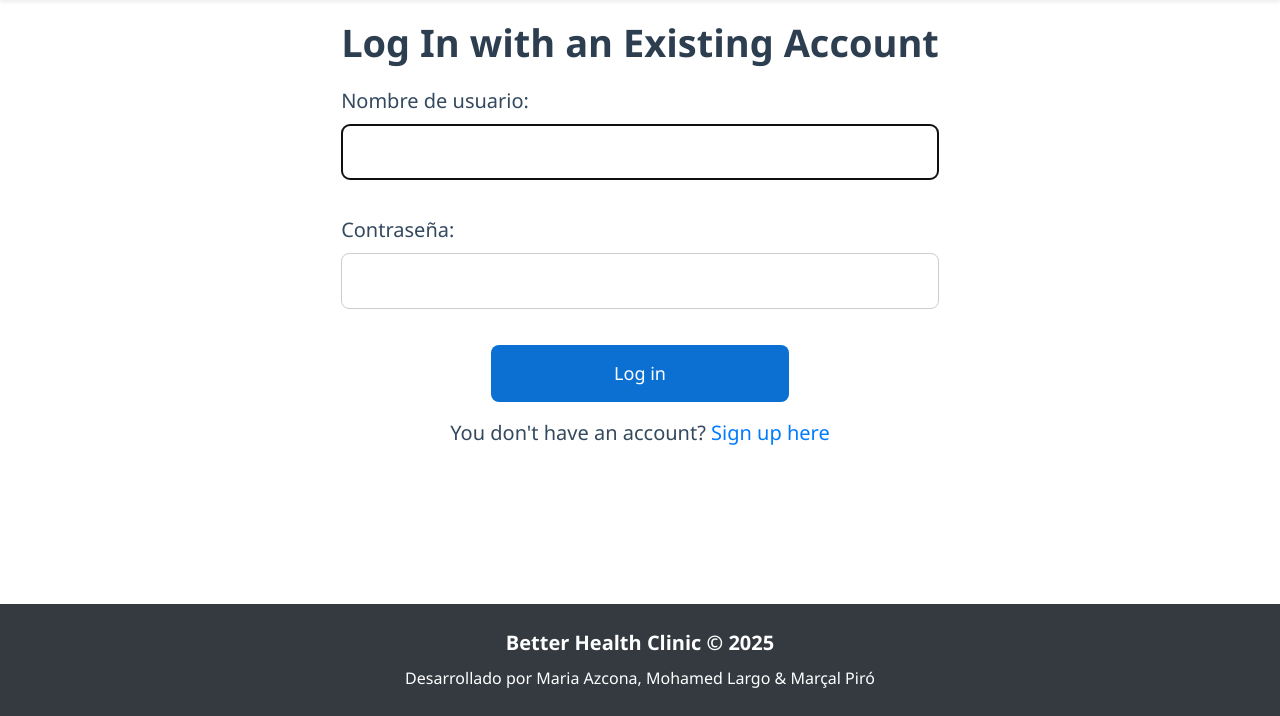
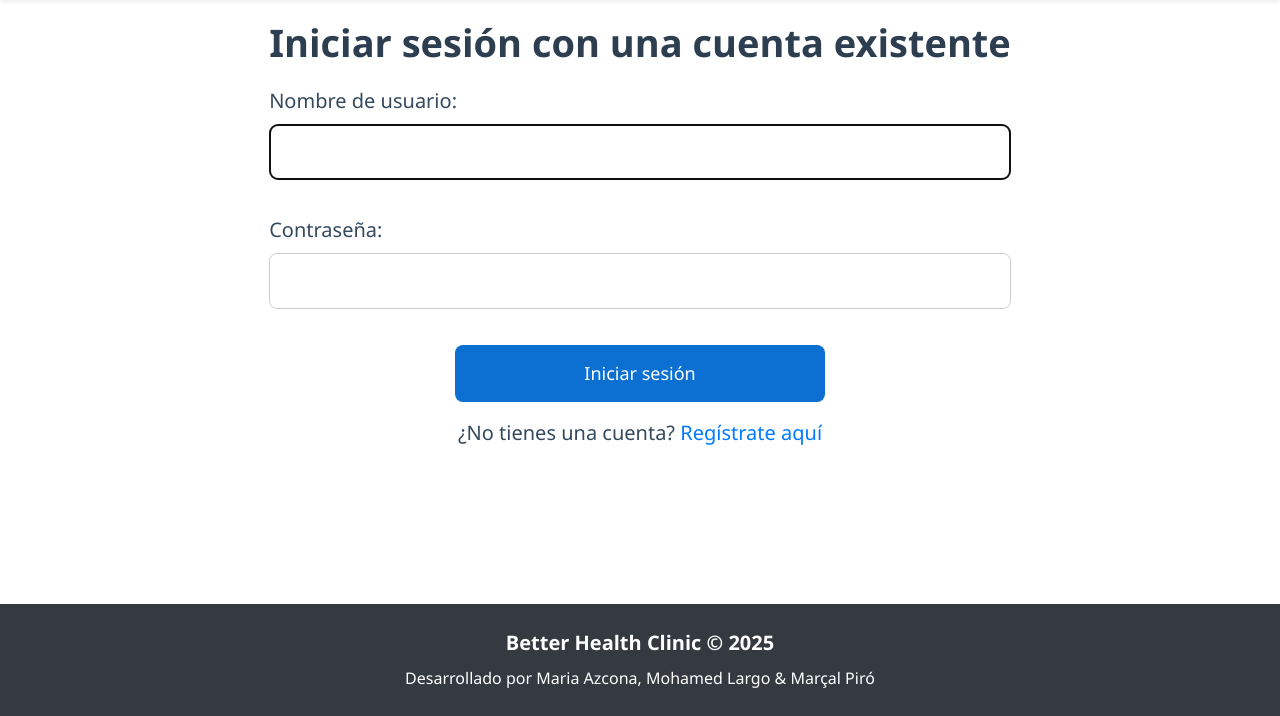
Before and after one commit to mpp44/BetterHealthProject, a Django app: page /login/ in a window 1280 px wide. Shown: the part 84-800 px from the top of the page. Run offline with Django 5.2, Linux system fonts and the light colour scheme; some libraries are stand-ins or nearby versions.

Commit message:
Translate login

```diff
--- a/core/templates/login.html
+++ b/core/templates/login.html
@@ -4,7 +4,7 @@
 <div class="container d-flex justify-content-center align-items-center">
     <div class="card2">
 
-        <h1 class="signup-title">Log In with an Existing Account</h1>
+        <h1 class="signup-title">Iniciar sesión con una cuenta existente</h1>
 
 
         <form method="post">
@@ -13,12 +13,12 @@
                 {{ form.as_p }}
             </div>
             <div class="text-center">
-                <button type="submit" class="btn btn2 w-50">Log in</button>
+                <button type="submit" class="btn btn2 w-50">Iniciar sesión</button>
             </div>
         </form>
 
         <p class="text-center mt-3">
-            You don't have an account? <a href="{% url 'signup' %}" class="text-decoration-none">Sign up here</a>
+            ¿No tienes una cuenta? <a href="{% url 'signup' %}" class="text-decoration-none">Regístrate aquí</a>
         </p>
     </div>
 </div>
```
